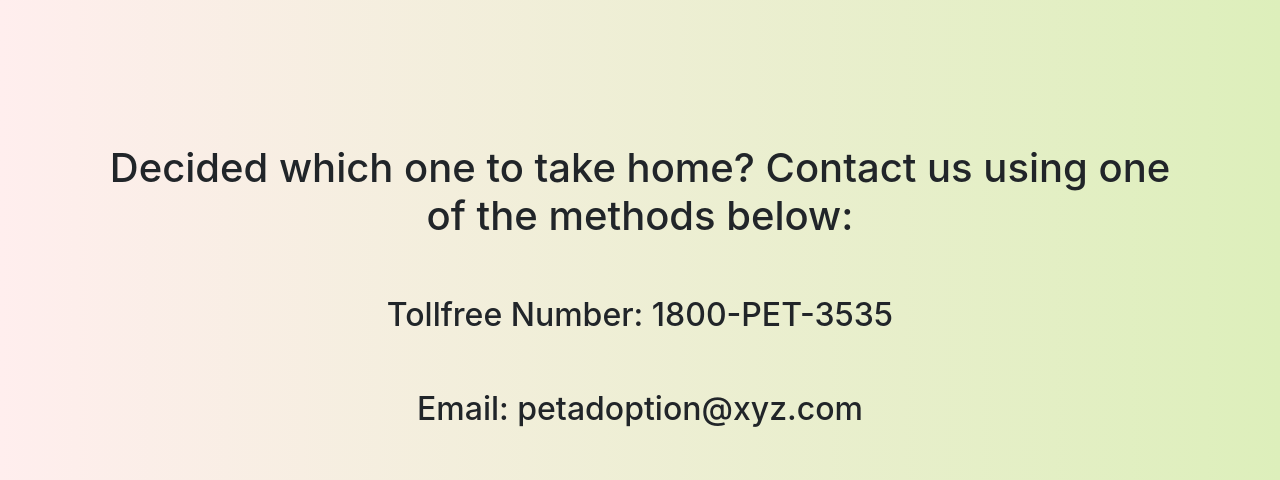
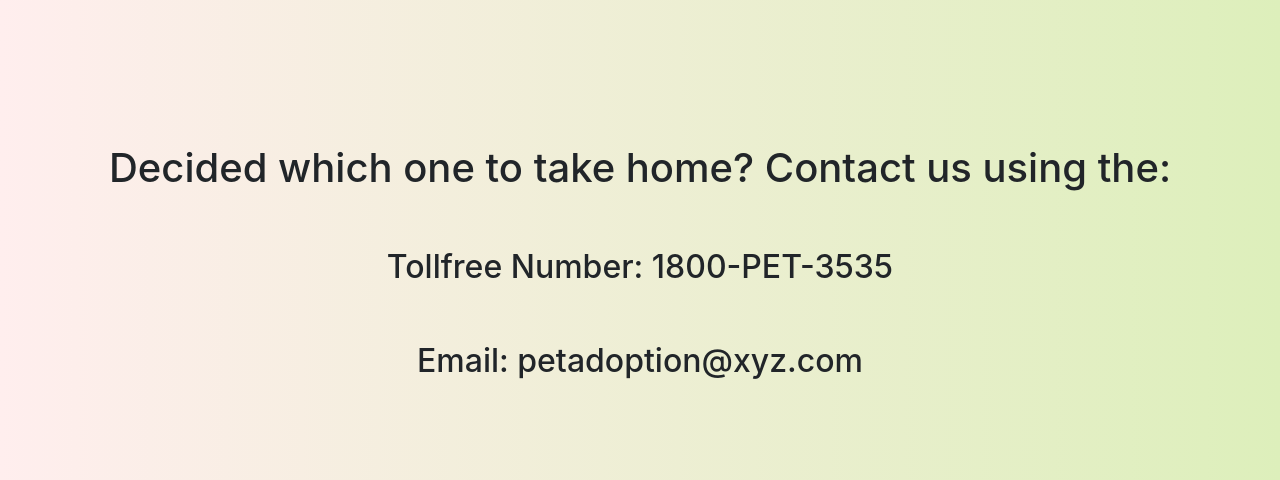
Before and after one commit to Hrishin0/pipeline, a Django app: page /contact/ in a window 1280 px wide. Shown: the part 56-536 px from the top of the page. Run offline with Django 3.2, Linux system fonts and the light colour scheme; some libraries are stand-ins or nearby versions.

Commit message:
Changed the contacts page for demonstration

```diff
--- a/pet/templates/pet/contact.html
+++ b/pet/templates/pet/contact.html
@@ -2,7 +2,7 @@
 <br/><br/><br/><br/><br/>
 <center>
     <br>
-    <h1>Decided which one to take home? Contact us using one of the methods below: </h1>
+    <h1>Decided which one to take home? Contact us using the: </h1>
     <br>
     <br>
 
```
